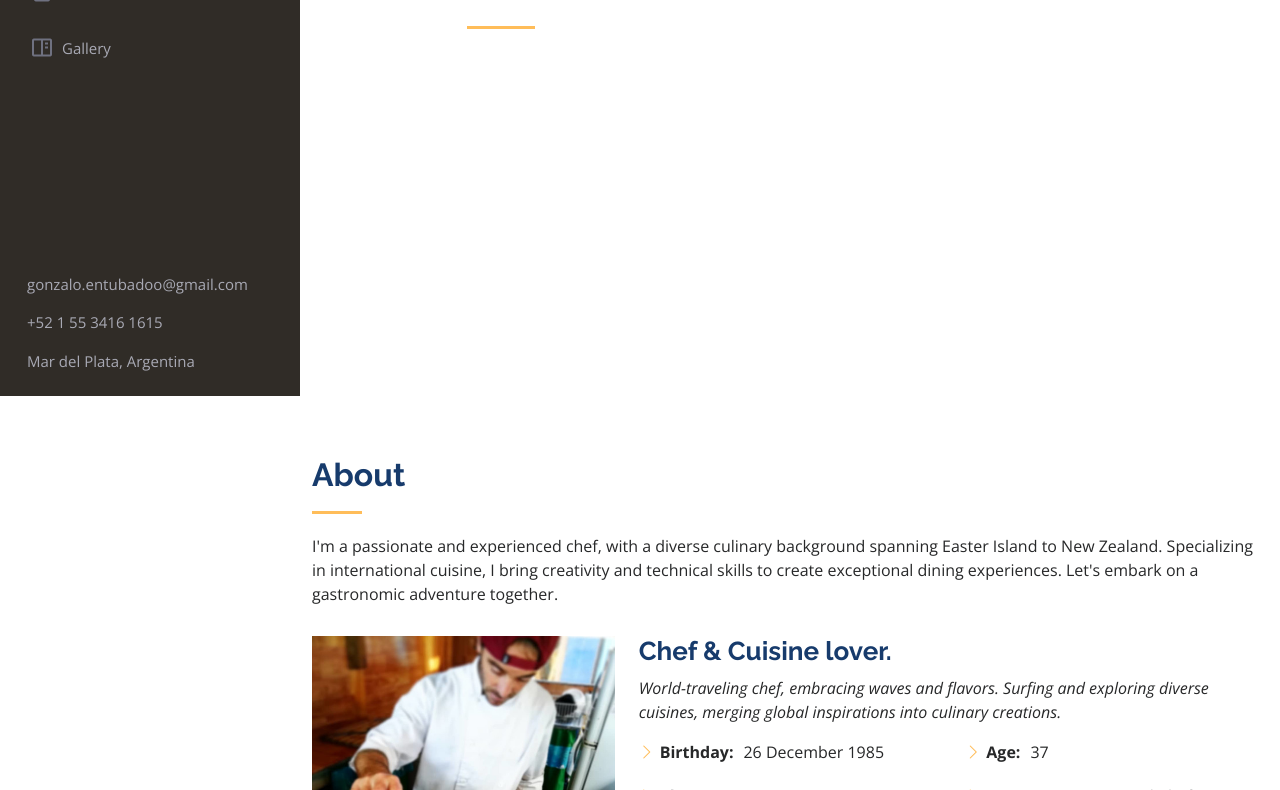
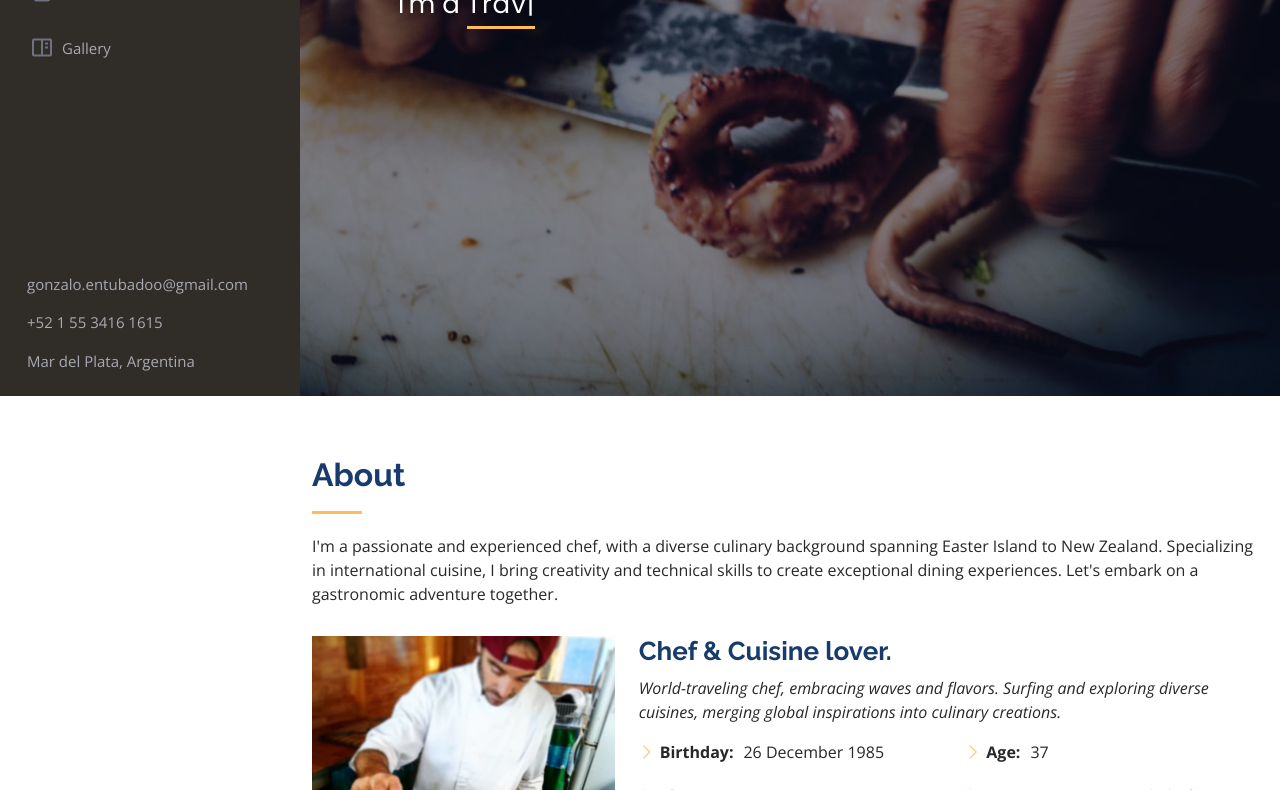
Before and after one commit to diegobalado/gonzalobalado-html, a plain HTML site: page index.html in a window 1280 px wide. Shown: the part 404-1194 px from the top of the page. Drawn offline with nearby package versions, Linux system fonts and the light colour scheme.

Commit message:
fixes typo

```diff
--- a/index.html
+++ b/index.html
@@ -630,7 +630,7 @@
     const randomNumber = Math.floor(Math.random() * maxImages) + 1;
     console.log({ width, isMobile, maxImages, randomNumber });
     const hero = document.getElementById('hero');
-    hero.style.setProperty('background', `#888 url("./assets/img/hero-${randomNumber}${isMobile ? '-mobile' : ''}.jpg") center center / cover}`);
+    hero.style.setProperty('background', `#888 url("./assets/img/hero-${randomNumber}${isMobile ? '-mobile' : ''}.jpg") center center / cover`);
   </script>
   <!-- Vendor JS Files -->
   <script src="assets/vendor/purecounter/purecounter_vanilla.js"></script>
```
